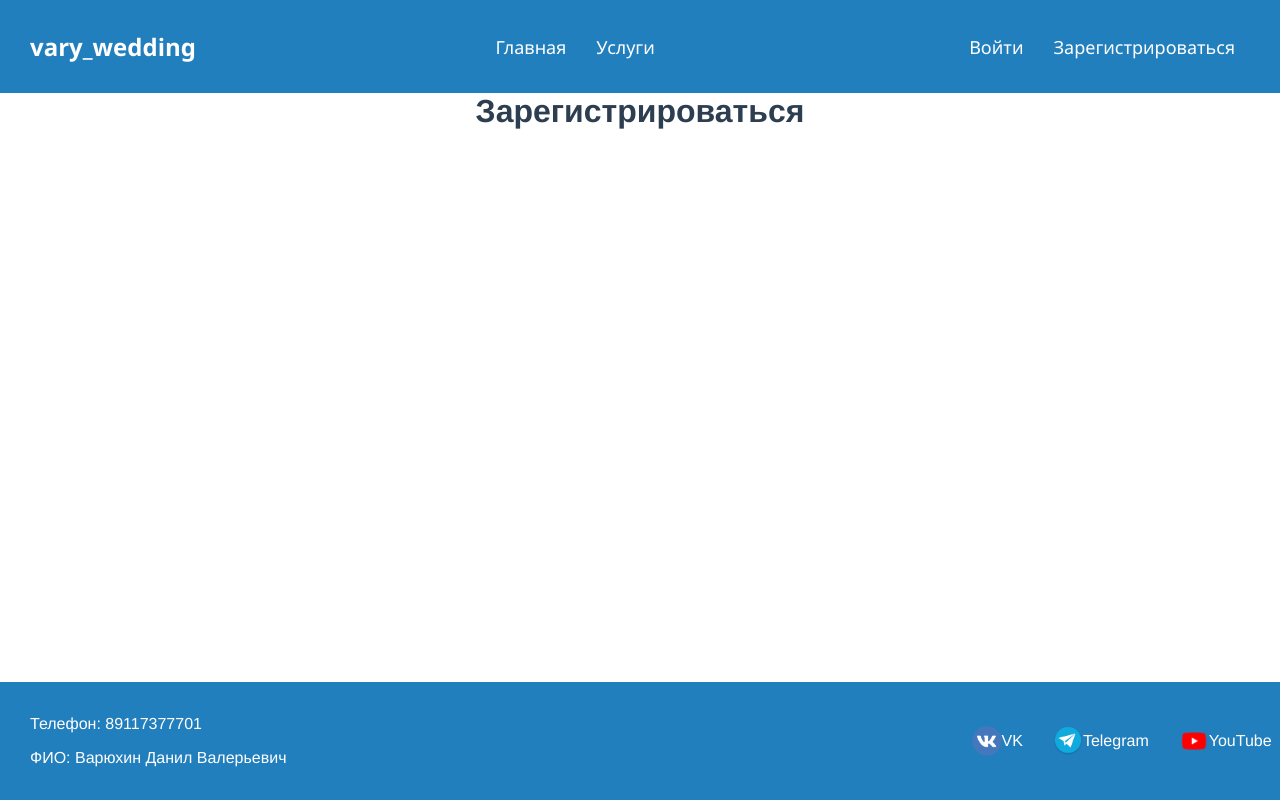
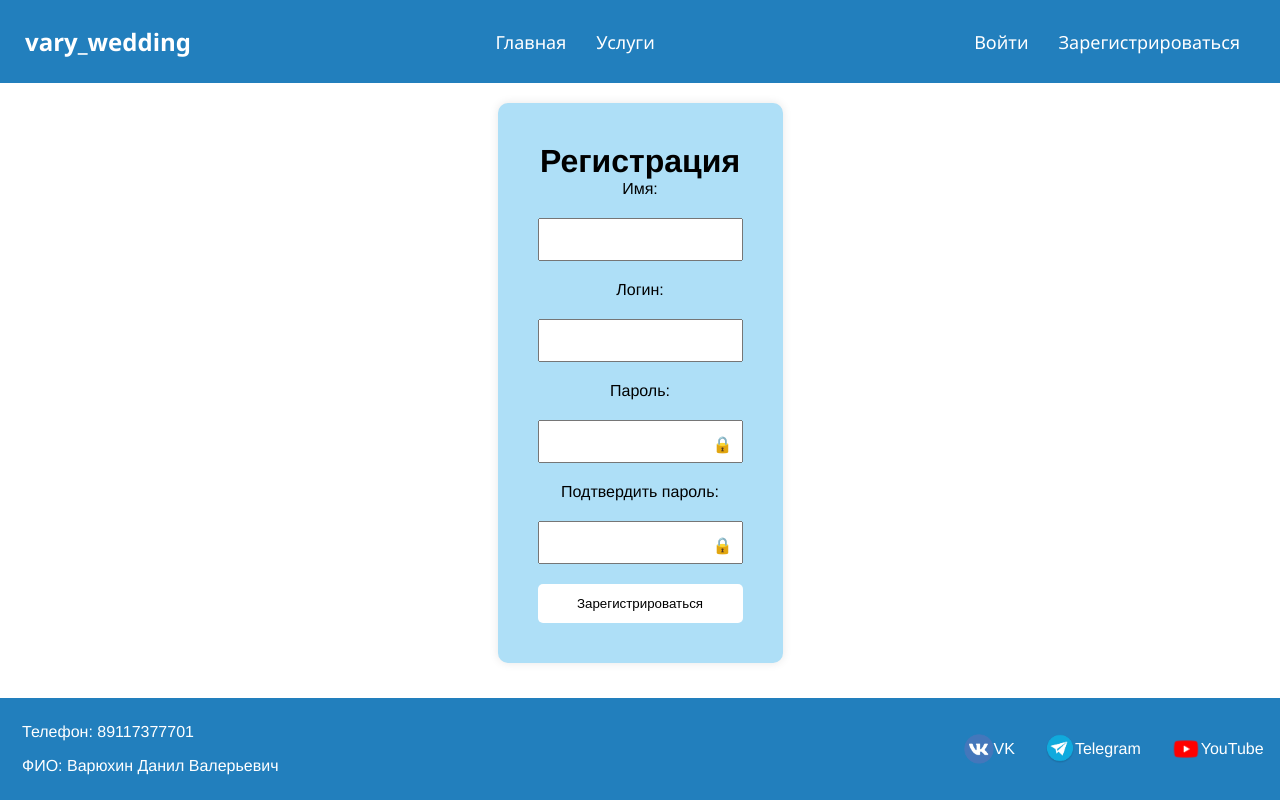
Before and after one commit to sexxonix/Danil, a Vue app in the folder proekt_varuykhin/: page /#/register in a window 1280 px wide. Built offline with nearby package versions, Linux system fonts and the light colour scheme.

Commit message:
Сделал авторизацию (войти и зарегистрироваться)

```diff
--- a/proekt_varuykhin/src/components/Footer.vue
+++ b/proekt_varuykhin/src/components/Footer.vue
@@ -32,7 +32,7 @@
     align-items: center;
     background-color: #227fbd; /* Голубой цвет */
     color: #fff; /* Белый цвет текста */
-    padding: 30px;
+    padding: 22px;
   }
 
   .left {
--- a/proekt_varuykhin/src/components/Header.vue
+++ b/proekt_varuykhin/src/components/Header.vue
@@ -15,7 +15,7 @@
   <style lang="scss" scoped>
   $header-bg-color: #227fbd;
   $header-text-color: #fff;
-  $header-padding: 30px;
+  $header-padding: 25px;
   $header-font-family: 'Segoe UI', Tahoma, Geneva, Verdana, sans-serif;
   $header-link-color: #fff;
   $header-link-hover-color: #ffeb3b;
--- a/proekt_varuykhin/src/components/Login.vue
+++ b/proekt_varuykhin/src/components/Login.vue
@@ -1,17 +1,117 @@
-<!-- src/components/Home.vue -->
 <template>
-    <div>
-      <!-- Ваш контент для компонента Home -->
-      <h1>Войти</h1>
+  <div class="login-container">
+    <div class="login-form">
+      <h1>Вход</h1>
+      <form>
+        <label for="username">Логин:</label>
+        <input type="text" id="username" v-model="username" />
+
+        <label for="password">Пароль:</label>
+        <div class="password-input">
+          <input type="password" id="password" v-model="password" :type="showPassword ? 'text' : 'password'" />
+          <span @click="togglePasswordVisibility">{{ showPassword ? '👁️' : '🔒' }}</span>
+        </div>
+        <button @click.prevent="login">Войти</button>
+        <div class="forgot-password">
+          <router-link to="/forgot-password">Забыли пароль?</router-link>
+        </div>
+      </form>
+    </div>
   </div>
 </template>
 
 <script>
 export default {
-    // Ваши опции компонента
+  data() {
+    return {
+      username: '',
+      password: '',
+      showPassword: false,
+    };
+  },
+  methods: {
+    togglePasswordVisibility() {
+      this.showPassword = !this.showPassword;
+    },
+    login() {
+      // Добавьте вашу логику входа здесь
+      console.log('Логин:', this.username);
+      console.log('Пароль:', this.password);
+      this.$router.push('/');
+    },
+  },
 };
 </script>
 
 <style scoped>
-  /* Ваши стили для компонента Home */
+.login-container {
+  display: flex;
+  justify-content: center;
+  align-items: center;
+  height: 80vh;
+}
+
+.login-form {
+  background-color: #aedff7;
+  color: #000000;
+  padding: 40px;
+  border-radius: 10px;
+  box-shadow: 0 0 10px rgba(0, 0, 0, 0.1);
+  margin-top: -40px;
+}
+
+form {
+  display: flex;
+  flex-direction: column;
+  gap: 15px; /* Добавлен отступ между элементами внутри формы */
+}
+
+label {
+  margin-bottom: 5px;
+}
+
+input {
+  padding: 12px;
+  margin-bottom: 5px;
+}
+
+.password-input {
+  position: relative;
+}
+
+.password-input span {
+  position: absolute;
+  top: 50%;
+  right: 10px;
+  transform: translateY(-50%);
+  cursor: pointer;
+}
+
+button {
+  padding: 12px;
+  background-color: #fff;
+  color: #000000;
+  border: none;
+  border-radius: 5px;
+  cursor: pointer;
+}
+
+button:hover {
+  background-color: #227fbd;
+}
+
+.forgot-password {
+  margin-top: 10px;
+  text-align: center;
+}
+
+.forgot-password a {
+  color: #000000;
+  text-decoration: none;
+  font-weight: bold;
+}
+
+.forgot-password a:hover {
+  text-decoration: underline;
+}
 </style>
--- a/proekt_varuykhin/src/components/Register.vue
+++ b/proekt_varuykhin/src/components/Register.vue
@@ -1,17 +1,117 @@
-<!-- src/components/Home.vue -->
 <template>
-    <div>
-      <!-- Ваш контент для компонента Home -->
-      <h1>Зарегистрироваться</h1>
+  <div class="register-container">
+    <div class="register-form">
+      <h1>Регистрация</h1>
+      <form>
+        <label for="name">Имя:</label>
+        <input type="text" id="name" v-model="name" />
+
+        <label for="username">Логин:</label>
+        <input type="text" id="username" v-model="username" />
+
+        <label for="password">Пароль:</label>
+        <div class="password-input">
+          <input type="password" id="password" v-model="password" :type="showPassword ? 'text' : 'password'" />
+          <span class="toggle-password" @click="togglePasswordVisibility">{{ showPassword ? '👁️' : '🔒' }}</span>
+        </div>
+
+        <label for="confirmPassword">Подтвердить пароль:</label>
+        <div class="password-input">
+          <input type="password" id="confirmPassword" v-model="confirmPassword" :type="showConfirmPassword ? 'text' : 'password'" />
+          <span class="toggle-password" @click="toggleConfirmPasswordVisibility">{{ showConfirmPassword ? '👁️' : '🔒' }}</span>
+        </div>
+
+        <button @click.prevent="register">Зарегистрироваться</button>
+      </form>
+    </div>
   </div>
 </template>
 
 <script>
 export default {
-    // Ваши опции компонента
+  data() {
+    return {
+      name: '',
+      username: '',
+      password: '',
+      confirmPassword: '',
+      showPassword: false,
+      showConfirmPassword: false,
+    };
+  },
+  methods: {
+    togglePasswordVisibility() {
+      this.showPassword = !this.showPassword;
+    },
+    toggleConfirmPasswordVisibility() {
+      this.showConfirmPassword = !this.showConfirmPassword;
+    },
+    register() {
+      // Добавьте вашу логику регистрации здесь
+      console.log('Имя:', this.name);
+      console.log('Логин:', this.username);
+      console.log('Пароль:', this.password);
+      console.log('Подтверждение пароля:', this.confirmPassword);
+      this.$router.push('/');
+    },
+  },
 };
 </script>
 
 <style scoped>
-  /* Ваши стили для компонента Home */
+.register-container {
+  display: flex;
+  justify-content: center;
+  align-items: center;
+  height: 80vh;
+}
+
+.register-form {
+  background-color: #aedff7;
+  color: #000000;
+  padding: 40px;
+  border-radius: 10px;
+  box-shadow: 0 0 10px rgba(0, 0, 0, 0.1);
+  margin-top: -40px;
+}
+
+form {
+  display: flex;
+  flex-direction: column;
+  gap: 15px;
+}
+
+label {
+  margin-bottom: 5px;
+}
+
+input {
+  padding: 12px;
+  margin-bottom: 5px;
+}
+
+.password-input {
+  position: relative;
+}
+
+.toggle-password {
+  position: absolute;
+  top: 50%;
+  right: 10px;
+  transform: translateY(-50%);
+  cursor: pointer;
+}
+
+button {
+  padding: 12px;
+  background-color: #fff;
+  color: #000000;
+  border: none;
+  border-radius: 5px;
+  cursor: pointer;
+}
+
+button:hover {
+  background-color: #227fbd;
+}
 </style>
```
Also changed, not shown: proekt_varuykhin/src/components/Home.vue (indentation only). Lines whose indentation alone changed are shown as unchanged.
